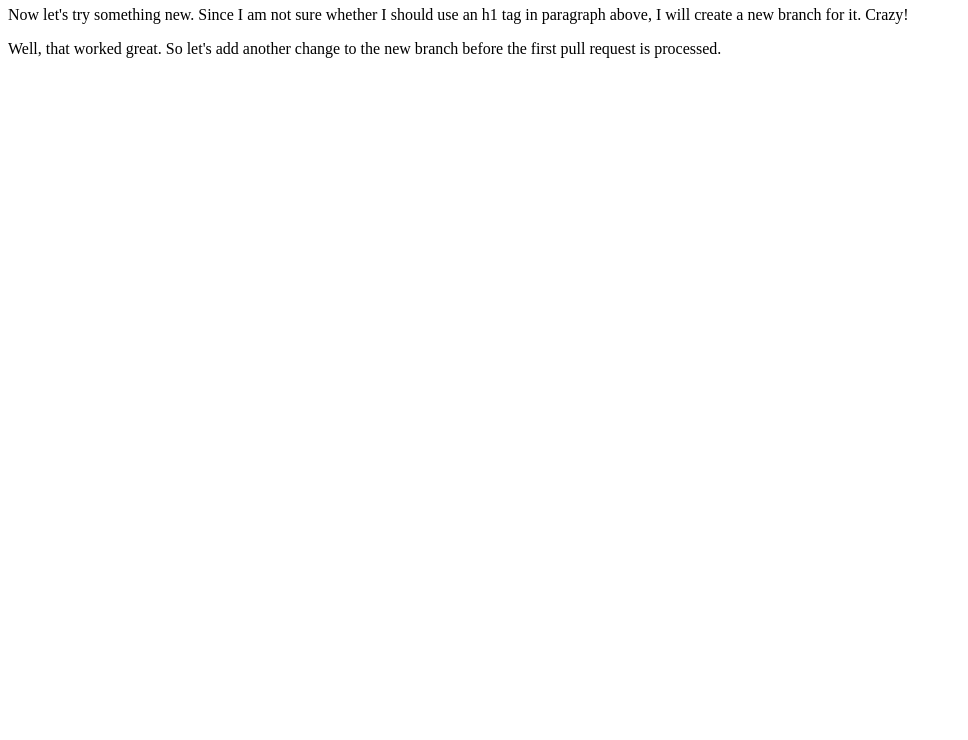
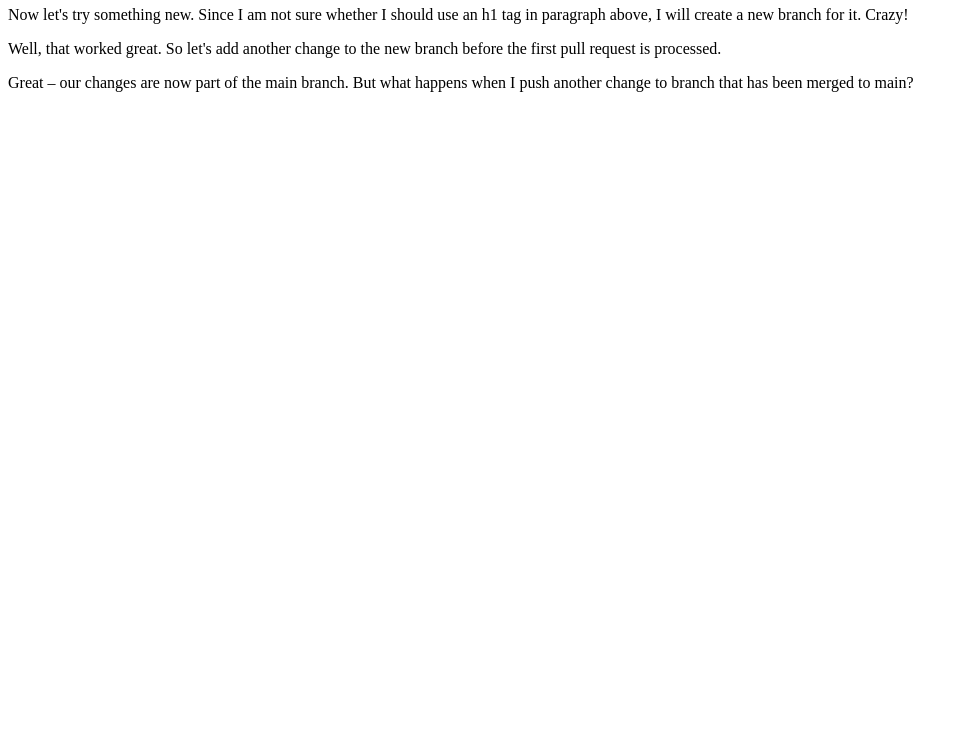
Before and after one commit to martin8032/github_test, a plain HTML site: page index.html in a window 1280 px wide. Shown: the part 60-800 px from the top of the page, without its empty margins (0-968 px from the left). Drawn offline with Linux system fonts and the light colour scheme.

Commit message:
Update index.html

```diff
--- a/index.html
+++ b/index.html
@@ -7,6 +7,7 @@
 	<h1>Hello again!</h1>
 	<p>Now let's try something new. Since I am not sure whether I should use an h1 tag in paragraph above, I will create a new branch for it. Crazy!</p>
 	<p>Well, that worked great. So let's add another change to the new branch before the first pull request is processed.</p>
+	<p>Great – our changes are now part of the main branch. But what happens when I push another change to branch that has been merged to main?</p>
 </body>
 
 </html>
```
